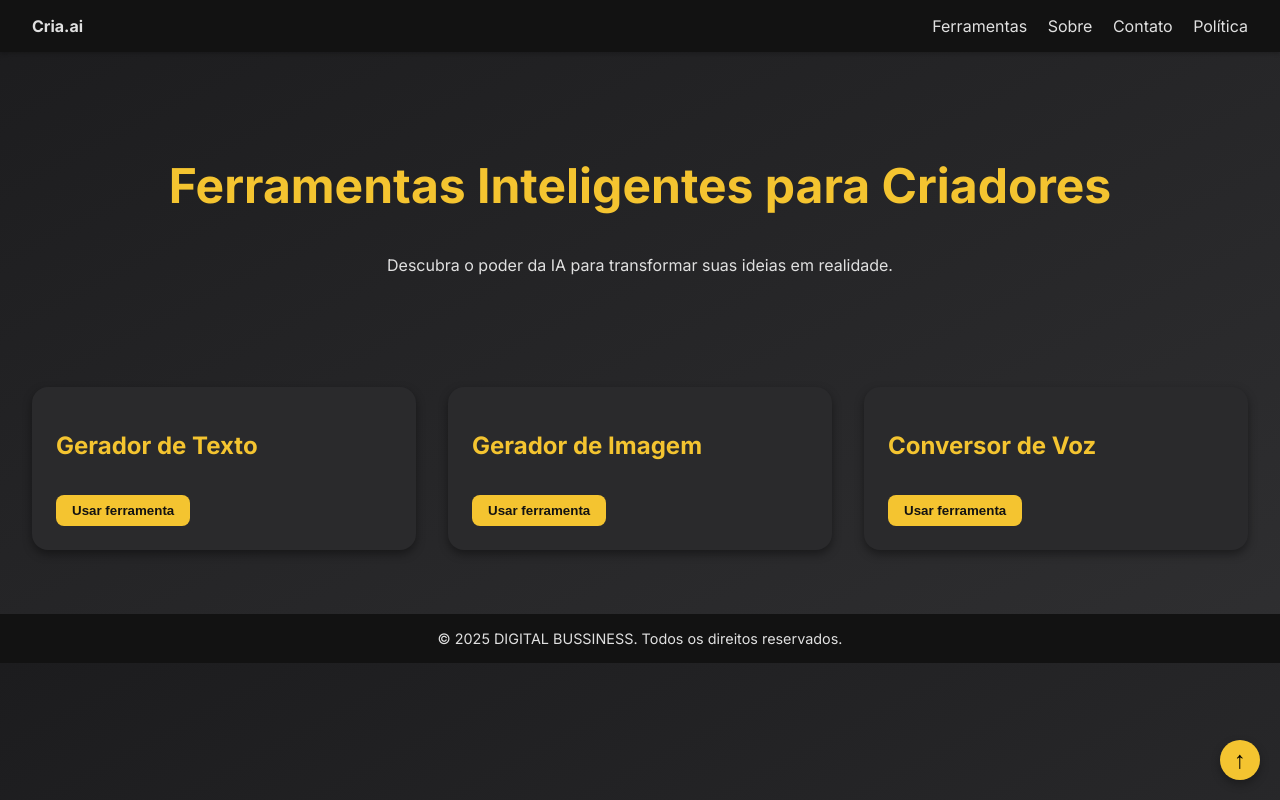
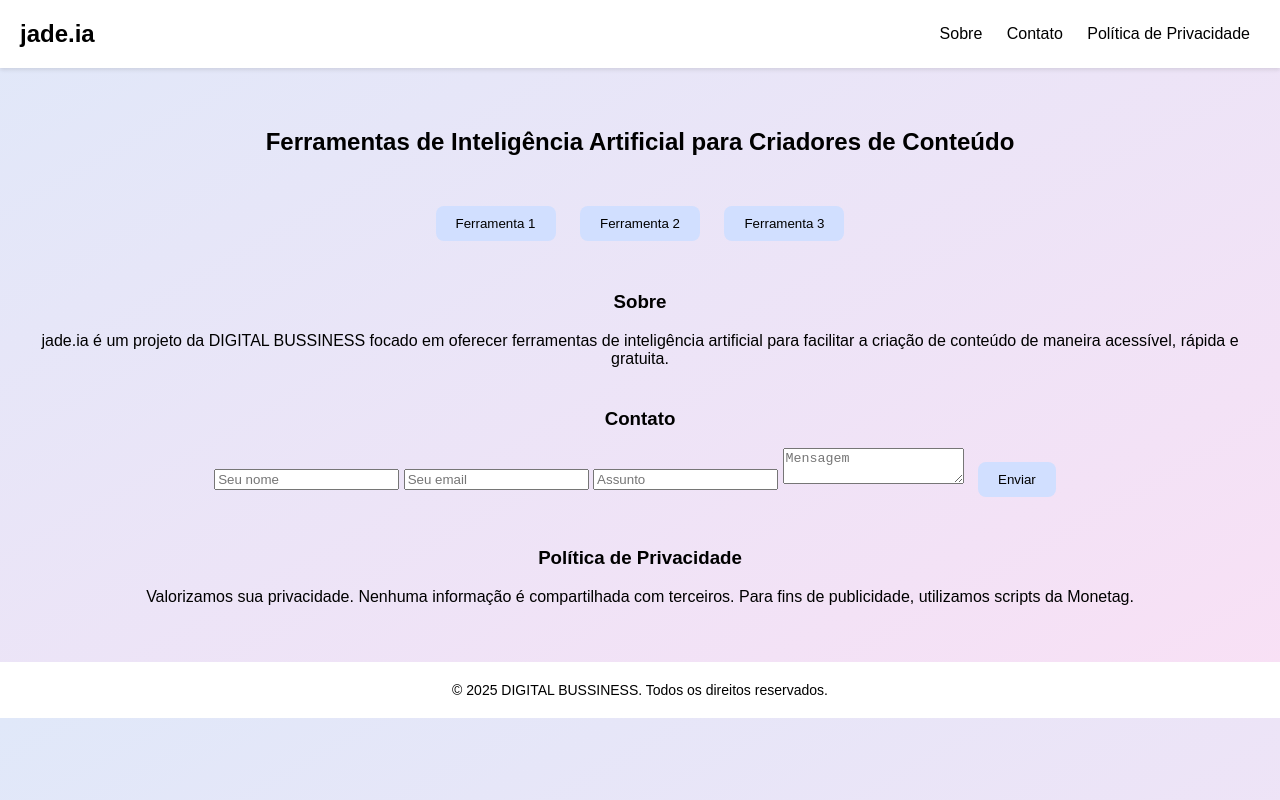
Before and after one commit to digitalbussiness/jade.ia-, a plain HTML site: page index.html in a window 1280 px wide. Drawn offline with Linux system fonts and the light colour scheme.

Commit message:
Update index.html

```diff
--- a/index.html
+++ b/index.html
@@ -1,163 +1,109 @@
 <!DOCTYPE html>
 <html lang="pt-BR">
+
 <head>
   <meta charset="UTF-8" />
   <meta name="viewport" content="width=device-width, initial-scale=1.0" />
-  <meta name="description" content="Cria.ai - Ferramentas inteligentes para criadores de conteúdo.">
-  <meta name="keywords" content="inteligência artificial, criador de conteúdo, ferramentas, Cria.ai">
-  <meta name="author" content="DIGITAL BUSSINESS">
-  <title>Cria.ai - Ferramentas com Inteligência Artificial</title>
-  <link rel="stylesheet" href="https://fonts.googleapis.com/css2?family=Inter:wght@400;600;700&display=swap">
-  <script src="https://unpkg.com/framer-motion/dist/framer-motion.umd.js"></script>
+  <meta name="description" content="jade.ia - Ferramentas de IA para criação de conteúdo" />
+  <meta name="keywords" content="IA, inteligência artificial, ferramentas, conteúdo, criação" />
+  <meta name="author" content="DIGITAL BUSSINESS" />
+  <title>jade.ia - Ferramentas de IA para Criadores</title>
   <style>
     body {
       margin: 0;
-      font-family: 'Inter', sans-serif;
-      background: linear-gradient(to bottom right, #1c1c1e, #2f2f31);
-      color: #e0e0e0;
+      font-family: Arial, sans-serif;
+      background: linear-gradient(to bottom right, #e0e8f9, #f9e0f5);
+      color: #000;
     }
     header {
-      background: #121212;
-      padding: 1rem 2rem;
+      background-color: #fff;
+      padding: 20px;
+      box-shadow: 0 2px 4px rgba(0, 0, 0, 0.1);
       display: flex;
       justify-content: space-between;
       align-items: center;
-      box-shadow: 0 2px 4px rgba(0,0,0,0.2);
+    }
+    header h1 {
+      margin: 0;
+      font-size: 24px;
+      color: #000;
     }
     nav a {
-      color: #e0e0e0;
-      margin-left: 1rem;
+      margin: 0 10px;
       text-decoration: none;
-      transition: color 0.3s ease;
+      color: #000;
     }
-    nav a:hover {
-      color: #f4c430;
+    main {
+      padding: 40px 20px;
+      text-align: center;
     }
-    .hero {
+    footer {
       text-align: center;
-      padding: 4rem 2rem;
+      padding: 20px;
+      background-color: #fff;
+      color: #000;
+      font-size: 14px;
     }
-    .hero h1 {
-      font-size: 3rem;
-      color: #f4c430;
-    }
-    .tools {
-      display: grid;
-      grid-template-columns: repeat(auto-fit, minmax(280px, 1fr));
-      gap: 2rem;
-      padding: 2rem;
-    }
-    .tool-card {
-      background: #2a2a2c;
-      padding: 1.5rem;
-      border-radius: 1rem;
-      box-shadow: 0 4px 10px rgba(0,0,0,0.4);
-      transition: transform 0.3s ease;
-    }
-    .tool-card:hover {
-      transform: translateY(-5px);
-    }
-    .tool-card h2 {
-      color: #f4c430;
-    }
-    .tool-card button {
-      margin-top: 1rem;
-      background: #f4c430;
-      color: #121212;
+    .button {
+      padding: 10px 20px;
+      margin: 10px;
+      background-color: #d1dfff;
+      color: #000;
       border: none;
-      padding: 0.5rem 1rem;
       border-radius: 8px;
       cursor: pointer;
-      font-weight: bold;
+      transition: background-color 0.3s;
     }
-    .tool-card button:hover {
-      background: #e6b800;
+    .button:hover {
+      background-color: #b5caff;
     }
-    footer {
-      background: #121212;
-      text-align: center;
-      padding: 1rem;
-      font-size: 0.9rem;
-      margin-top: 2rem;
-    }
-    .scroll-top {
-      position: fixed;
-      bottom: 20px;
-      right: 20px;
-      background: #f4c430;
-      border: none;
-      border-radius: 50%;
-      width: 40px;
-      height: 40px;
-      font-size: 1.5rem;
-      cursor: pointer;
-      box-shadow: 0 4px 10px rgba(0,0,0,0.3);
-    }
-    .hidden-page {
-      display: none;
-      padding: 2rem;
+    .section {
+      margin-top: 40px;
     }
   </style>
 </head>
+
 <body>
   <header>
-    <div><strong>Cria.ai</strong></div>
+    <h1>jade.ia</h1>
     <nav>
-      <a href="#tools">Ferramentas</a>
       <a href="#sobre">Sobre</a>
       <a href="#contato">Contato</a>
-      <a href="#politica">Política</a>
+      <a href="#politica">Política de Privacidade</a>
     </nav>
   </header>
+  <main>
+    <h2>Ferramentas de Inteligência Artificial para Criadores de Conteúdo</h2>
+    <div class="section">
+      <button class="button" onclick="window.open('https://opcao1.com', '_blank')">Ferramenta 1</button>
+      <button class="button" onclick="window.open('https://opcao2.com', '_blank')">Ferramenta 2</button>
+      <button class="button" onclick="window.open('https://opcao3.com', '_blank')">Ferramenta 3</button>
+    </div>
 
-  <section class="hero">
-    <h1>Ferramentas Inteligentes para Criadores</h1>
-    <p>Descubra o poder da IA para transformar suas ideias em realidade.</p>
-  </section>
+    <div class="section" id="sobre">
+      <h3>Sobre</h3>
+      <p>jade.ia é um projeto da DIGITAL BUSSINESS focado em oferecer ferramentas de inteligência artificial para facilitar a criação de conteúdo de maneira acessível, rápida e gratuita.</p>
+    </div>
 
-  <section class="tools" id="tools">
-    <div class="tool-card">
-      <h2>Gerador de Texto</h2>
-      <button onclick="window.open('https://app.neuroflash.com/', '_blank')">Usar ferramenta</button>
+    <div class="section" id="contato">
+      <h3>Contato</h3>
+      <form action="mailto:digitalbussiness331@gmail.com" method="post" enctype="text/plain">
+        <input type="text" name="nome" placeholder="Seu nome" required />
+        <input type="email" name="email" placeholder="Seu email" required />
+        <input type="text" name="assunto" placeholder="Assunto" required />
+        <textarea name="mensagem" placeholder="Mensagem" required></textarea>
+        <button type="submit" class="button">Enviar</button>
+      </form>
     </div>
-    <div class="tool-card">
-      <h2>Gerador de Imagem</h2>
-      <button onclick="window.open('https://hotpot.ai/', '_blank')">Usar ferramenta</button>
+
+    <div class="section" id="politica">
+      <h3>Política de Privacidade</h3>
+      <p>Valorizamos sua privacidade. Nenhuma informação é compartilhada com terceiros. Para fins de publicidade, utilizamos scripts da Monetag.</p>
     </div>
-    <div class="tool-card">
-      <h2>Conversor de Voz</h2>
-      <button onclick="window.open('https://play.ht/', '_blank')">Usar ferramenta</button>
-    </div>
-  </section>
-
-  <section id="sobre" class="hidden-page">
-    <h2>Sobre Nós</h2>
-    <p>A Cria.ai é uma iniciativa da DIGITAL BUSSINESS que tem como missão oferecer soluções práticas e modernas utilizando inteligência artificial para facilitar a vida dos criadores de conteúdo.</p>
-  </section>
-
-  <section id="contato" class="hidden-page">
-    <h2>Contato</h2>
-    <form action="mailto:digitalbussiness331@gmail.com" method="post" enctype="text/plain">
-      <label for="nome">Nome:</label><br />
-      <input type="text" id="nome" name="nome" required><br />
-      <label for="email">Email:</label><br />
-      <input type="email" id="email" name="email" required><br />
-      <label for="assunto">Assunto:</label><br />
-      <input type="text" id="assunto" name="assunto"><br />
-      <label for="mensagem">Mensagem:</label><br />
-      <textarea id="mensagem" name="mensagem" rows="4" required></textarea><br /><br />
-      <button type="submit">Enviar</button>
-    </form>
-  </section>
-
-  <section id="politica" class="hidden-page">
-    <h2>Política de Privacidade</h2>
-    <p>Este site utiliza cookies e tecnologias de terceiros para fins de análise e monetização. Nenhuma informação pessoal é vendida ou compartilhada sem consentimento. Ao utilizar este site, você concorda com os nossos termos de uso e política de privacidade.</p>
-  </section>
-
+  </main>
   <footer>
     &copy; 2025 DIGITAL BUSSINESS. Todos os direitos reservados.
   </footer>
-  <button class="scroll-top" onclick="window.scrollTo({ top: 0, behavior: 'smooth' });">↑</button>
 </body>
+
 </html>
```
